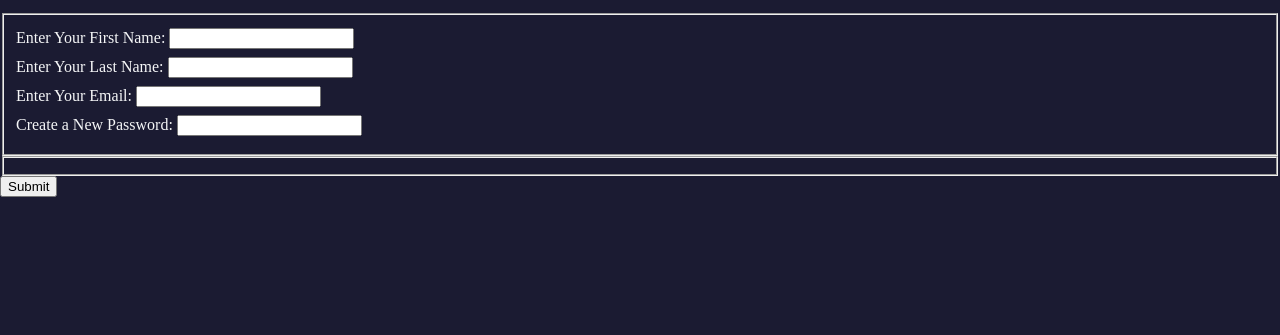
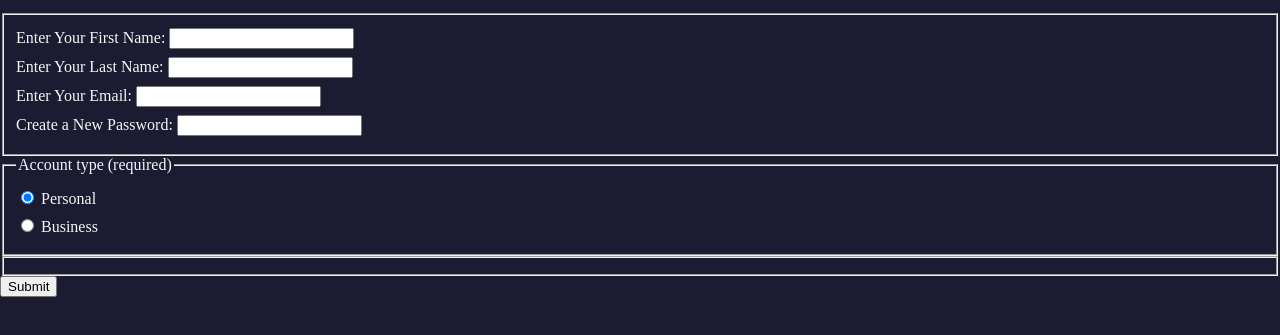
Before and after one commit to OleksandrHub/RegistrationForm, a plain HTML site: page index.html in a window 1280 px wide. Shown: the part 101-436 px from the top of the page. Drawn offline with Linux system fonts and the light colour scheme.

Commit message:
completed the second registration section

```diff
--- a/index.html
+++ b/index.html
@@ -14,9 +14,13 @@
             <label for="first-name">Enter Your First Name: <input type="text" name="first-name"  id="first-name" required></label>
             <label for="last-name">Enter Your Last Name: <input type="text" name="last-name" id="last-name" required></label>
             <label for="email">Enter Your Email: <input type="email" name="email" id="email" required></label>
-            <label for="new-password">Create a New Password: <input type="password" name="new-password" id="new-password" required pattern="[a-z0-5]{8,}></label>
+            <label for="new-password">Create a New Password: <input type="password" name="new-password" id="new-password" required pattern="[a-z0-5]{8,}"></label>
         </fieldset>
-        <fieldset></fieldset>
+        <fieldset>
+            <legend>Account type (required)</legend>
+            <label for="personal-account"><input type="radio" name="account-type" id="personal-account" checked> Personal</label>
+            <label for="business-account"><input type="radio" name="account-type" id="business-account"> Business</label>
+        </fieldset>
         <fieldset></fieldset>
         <input type="submit" value="Submit">
     </form>
```
